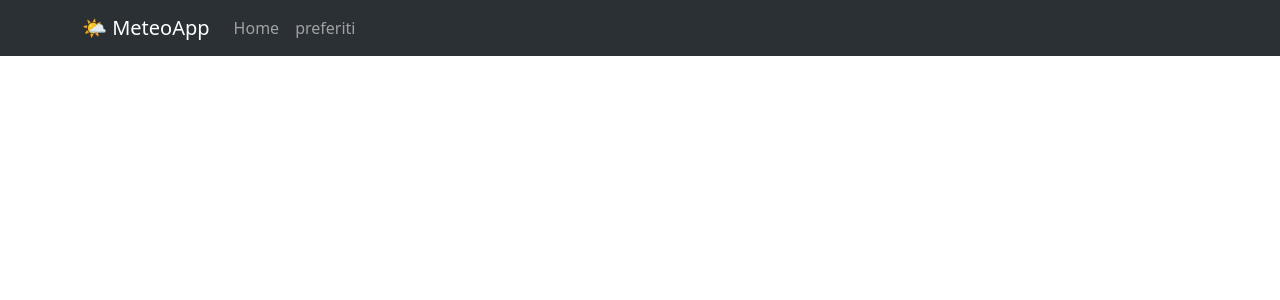
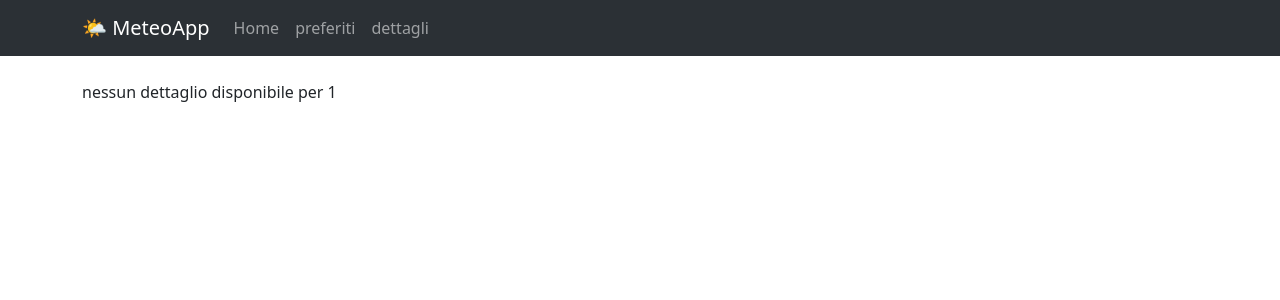
Before and after one commit to matteo2302/meteo-app, a React (Create React App) app: page /DettagliMeteo/1 in a window 1280 px wide. Shown: the top 300 px of the page. Built offline with nearby package versions, Linux system fonts and the light colour scheme.

Commit message:
added dettagli

```diff
--- a/src/App.js
+++ b/src/App.js
@@ -92,6 +92,8 @@ function App() {
             <Nav className="me-auto">
               <Nav.Link as={Link} to="/">Home</Nav.Link>
               <Nav.Link as={Link} to="/preferiti">preferiti</Nav.Link>
+              <Nav.Link as={Link} to="/DettagliMeteo">dettagli</Nav.Link>
+
             </Nav>
           </Navbar.Collapse>
         </Container>
--- a/src/pages/DettagliMeteo.js
+++ b/src/pages/DettagliMeteo.js
@@ -1,7 +1,18 @@
 import React from 'react';
+import { useParams } from 'react-router-dom';
 
-function DettagliMeteo() {
-    return (console.log("Dettagli Meteo"));
+function DettagliMeteo({ meteo }) {
+    let { nome } = useParams();
+    let citta = meteo.find(m => m.nome === nome);
+    if (!citta) return <p>nessun dettaglio disponibile per {nome}</p>
+    return (
+        <div>
+            <h2>dettaglio meteo di {citta.nome}</h2>
+            <p>🌡️ Temperatura: {citta.temperature}°C</p>
+            <p>💨 Vento: {citta.windspeed} km/h</p>
+            <p>📍 Ora rilevamento: {citta.time}</p>
+        </div>
+    );
 }
 
 
--- a/src/pages/Preferiti.js
+++ b/src/pages/Preferiti.js
@@ -1,5 +1,5 @@
 import React from 'react';
-
+import { Link } from 'react-router-dom';
 
 export default function Preferiti({ preferiti, onSeleziona, onRimuovi }) {
     return (<div>
@@ -10,6 +10,7 @@ export default function Preferiti({ preferiti, onSeleziona, onRimuovi }) {
                     {c.nome}
                     <button onClick={() => onSeleziona(c)}>Vai</button>
                     <button onClick={() => onRimuovi(c.nome)}>❌</button>
+                    <Link to={`/DettagliMeteo/${c.nome}`} className="btn btn-sm btn-info ms-2">Dettaglio</Link>
                 </li>
             ))}
         </ul>
```
